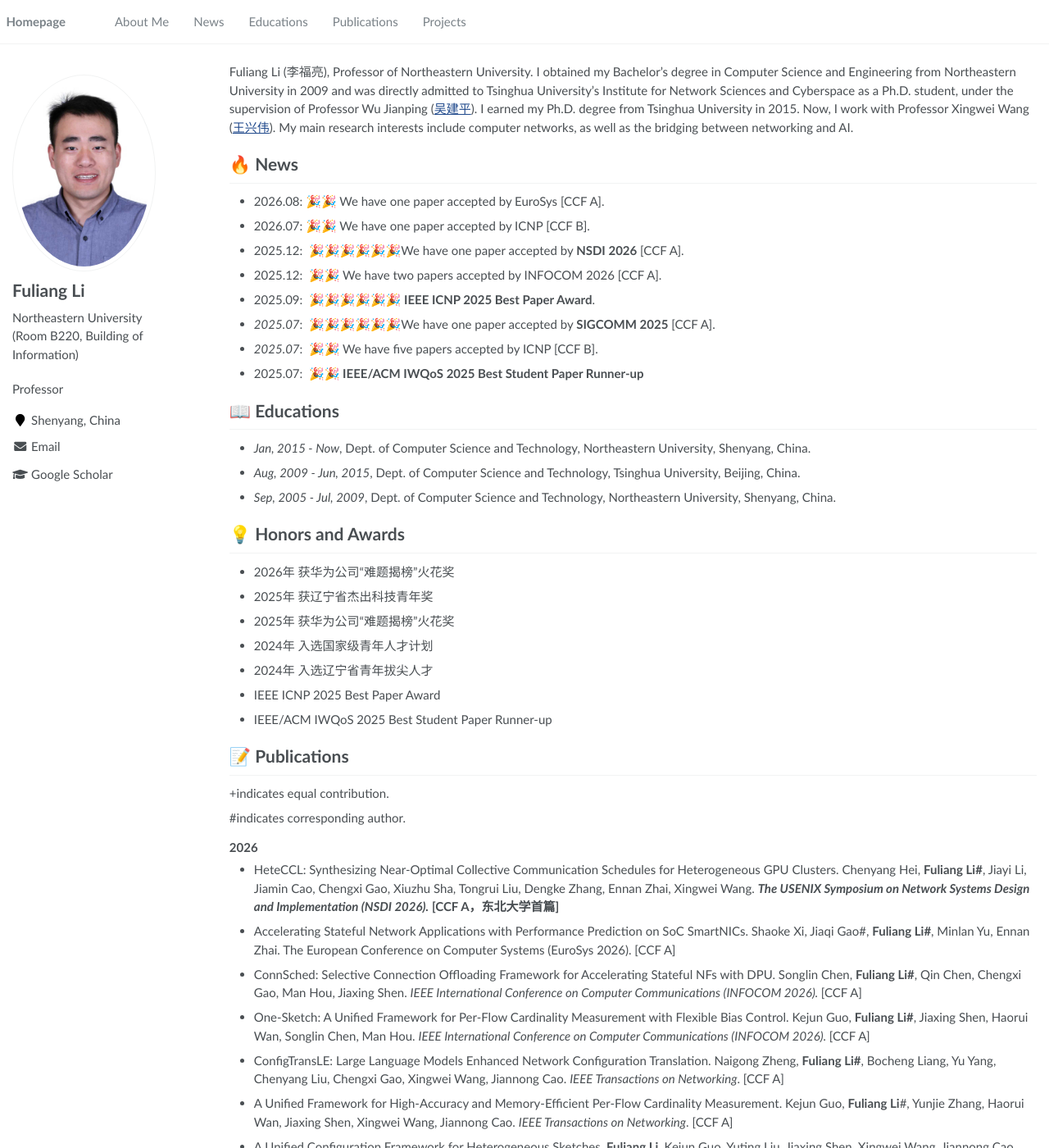
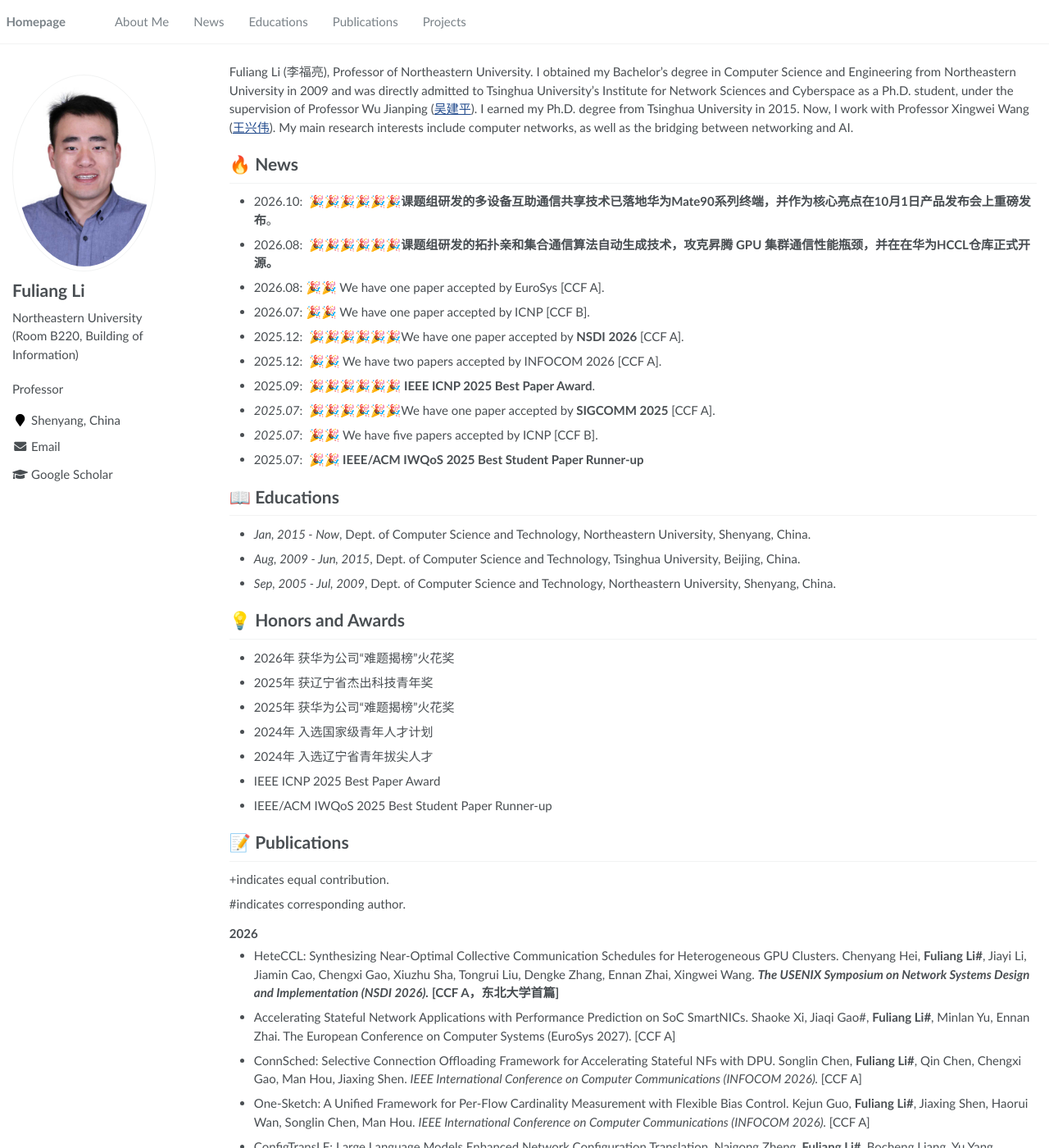
Before and after one commit to Fuliang-Li/Fuliang-Li.github.io, a Jekyll site: the page built from _pages/about.md, in a window 1280 px wide and 1400 px high. Shown: the whole window at 82% size. Built offline with Jekyll 4.4.1, drawn with Linux system fonts in a browser that asks for light colours; some of the changed text lies outside the part shown.

Commit message:
Update about.md

```diff
--- a/_pages/about.md
+++ b/_pages/about.md
@@ -20,6 +20,8 @@ redirect_from:
 Fuliang Li (李福亮), Professor of Northeastern University. I obtained my Bachelor’s degree in Computer Science and Engineering from Northeastern University in 2009 and was directly admitted to Tsinghua University’s Institute for Network Sciences and Cyberspace as a Ph.D. student, under the supervision of Professor Wu Jianping (<a href="https://www.tsinghua.edu.cn/info/1166/93896.htm" target="_blank">吴建平</a>). I earned my Ph.D. degree from Tsinghua University in 2015. Now, I work with Professor Xingwei Wang (<a href="https://neu.edu.cn/info/1012/3221.htm" target="_blank">王兴伟</a>). My main research interests include computer networks, as well as the bridging between networking and AI.
 
 # 🔥 News
+- 2026.10: &nbsp;🎉🎉🎉🎉🎉🎉**课题组研发的多设备互助通信共享技术已落地华为Mate90系列终端，并作为核心亮点在10月1日产品发布会上重磅发布**。
+- 2026.08: &nbsp;🎉🎉🎉🎉🎉🎉**课题组研发的拓扑亲和集合通信算法自动生成技术，攻克昇腾 GPU 集群通信性能瓶颈，并在在华为HCCL仓库正式开源。**
 - 2026.08: 🎉🎉 We have one paper accepted by EuroSys [CCF A].
 - 2026.07: 🎉🎉 We have one paper accepted by ICNP [CCF B].
 - 2025.12: &nbsp;🎉🎉🎉🎉🎉🎉We have one paper accepted by **NSDI 2026** [CCF A].
@@ -53,7 +55,7 @@ Fuliang Li (李福亮), Professor of Northeastern University. I obtained my Bach
 <h3><strong>2026</strong></h3>
 
 - HeteCCL: Synthesizing Near-Optimal Collective Communication Schedules for Heterogeneous GPU Clusters. Chenyang Hei, **Fuliang Li#**, Jiayi Li, Jiamin Cao, Chengxi Gao, Xiuzhu Sha, Tongrui Liu, Dengke Zhang, Ennan Zhai, Xingwei Wang. ***The USENIX Symposium on Network Systems Design and Implementation  (NSDI 2026).*** **[CCF A，东北大学首篇]**
-- Accelerating Stateful Network Applications with Performance Prediction on SoC SmartNICs. Shaoke Xi, Jiaqi Gao#, **Fuliang Li#**, Minlan Yu, Ennan Zhai. The European Conference on Computer Systems (EuroSys 2026). [CCF A]
+- Accelerating Stateful Network Applications with Performance Prediction on SoC SmartNICs. Shaoke Xi, Jiaqi Gao#, **Fuliang Li#**, Minlan Yu, Ennan Zhai. The European Conference on Computer Systems (EuroSys 2027). [CCF A]
 - ConnSched: Selective Connection Offloading Framework for Accelerating Stateful NFs with DPU. Songlin Chen, **Fuliang Li#**, Qin Chen, Chengxi Gao, Man Hou, Jiaxing Shen. <i> IEEE International Conference on Computer Communications (INFOCOM 2026). </i> [CCF A]
 - One-Sketch: A Unified Framework for Per-Flow Cardinality Measurement with Flexible Bias Control. Kejun Guo, **Fuliang Li#**, Jiaxing Shen, Haorui Wan, Songlin Chen, Man Hou. <i> IEEE International Conference on Computer Communications (INFOCOM 2026). </i> [CCF A]
 - ConfigTransLE: Large Language Models Enhanced Network Configuration Translation. Naigong Zheng, **Fuliang Li#**, Bocheng Liang, Yu Yang, Chenyang Liu,  Chengxi Gao, Xingwei Wang, Jiannong Cao.  *IEEE Transactions on Networking*. [CCF A]
@@ -150,18 +152,21 @@ Fuliang Li (李福亮), Professor of Northeastern University. I obtained my Bach
 - Reliable Fog-based Crowdsourcing: A Temporal-Spatial Task Allocation Approach. Yao Yu, <b>Fuliang Li#</b>, Shumei Liu, Jinli Huang, and Lei Guo. <i> IEEE Internet of Things Journal, vol. 7, no. 5, pp. 3968-3976. </i> [<A href="https://ieeexplore.ieee.org/abstract/document/8918307" target="_blank">pdf</A>].
 
 # 💡 Projects
+- 国家科技重大专项项目课题、2025.12-2028.12、课题负责人
 - 国家自然科学基金面上项目、2026.01-2029.12、项目负责人
 - 国家自然科学基金面上项目、基于意图的网络配置综合系统关键技术研究、2021.01-2024.12、项目负责人
 - 国家自然科学基金联合基金重点项目、面向算力网络的智能服务质量控制架构与关键技术研究、 2023.01-2026.12、单位课题负责人
 - 国家自然科学基金青年基金项目、移动社交网络中基于社交关系的新型路由机制研究、2017.01-2019.12、项目负责人
 - 国家重点研发计划子课题、面向智能路由的高精度网络状态感知、2020.01-2023.12、子课题负责人
 - 国家重点研发计划子课题、互联网基础行为大规模精确测量方法学、2019.07-2022.06、子课题负责人
+- 华为公司合作项目、分布式多设备端云多路传输技术合作项目、2025.12-2027.06、项目负责人
 - 华为公司合作项目、拓扑亲和集合通信自动生成技术合作项目、2025.06-2026.06、项目负责人
 - 华为公司合作项目、AI大语言模型配置翻译合作项目、2024.10-2025.10、项目负责人
 - 华为公司合作项目、HON Connect可靠远场P2P多路聚合技术研究合作项目、2021.10-2024.03、项目负责人
 - 华为公司合作项目、网络验证智库（配置综合与DSL）项目、2023.07-2024.07、项目负责人
 - 华为公司合作项目、基于网络意图的配置自动生成技术合作项目、2020.08-2021.08、项目负责人
 - 华为公司合作项目、路由意图&配置综合技术合作项目、2018.12-2019.12、项目负责人
+- 字节跳动合作项目、面向vRDMA网络的故障定位与自愈技术研究与应用合作协议、2026.04-2027.04、项目负责人
 - 字节跳动合作项目、基于交换机INT技术的高性能监控和智能故障定位与恢复系统的研究与应用、2023.03-2024.08、项目负责人
 - 蚂蚁集团合作项目、高性能异构集合通信优化与协同调度技术、2025.03-2026.03、项目负责人
 - 阿里巴巴合作项目、基于模糊测试的可编程数据平面错误检测、2023.04-2024.04、项目负责人
```
